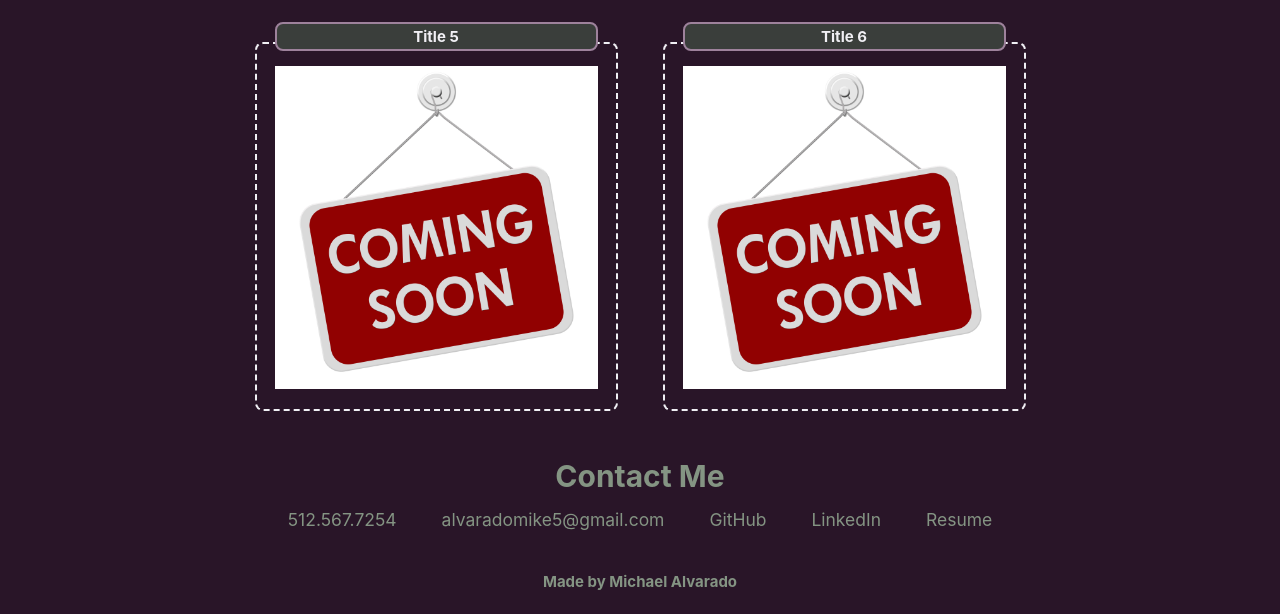
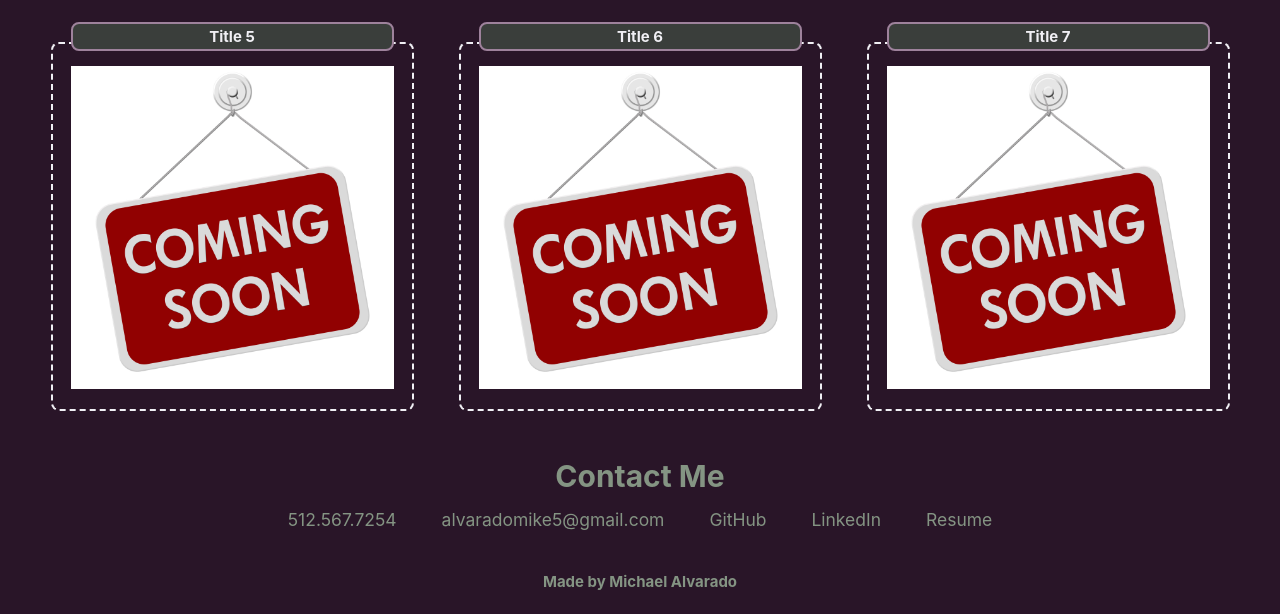
Before and after one commit to Michael-Alvarado/Professional-Portfolio, a plain HTML site: page index.html in a window 1280 px wide. Shown: the part 1467-2081 px from the top of the page. Drawn offline with Linux system fonts and the light colour scheme.

Commit message:
added tile to main page

```diff
--- a/index.html
+++ b/index.html
@@ -121,6 +121,19 @@
                             </figure>
                         </div>
 
+                        <div class="frame-column">
+                            <figure class="frame">
+                                <h4 class="frame-header">Title 7</h4>
+                                <div>
+                                    <a>
+                                        <img class="frame-body"
+                                        src="./Assets/Images/Coming-Soon-image.jpeg"
+                                        alt="Image of project Title 7" />
+                                    </a>
+                                </div>
+                            </figure>
+                        </div>
+
                     </div>
 
                 </section>
```
